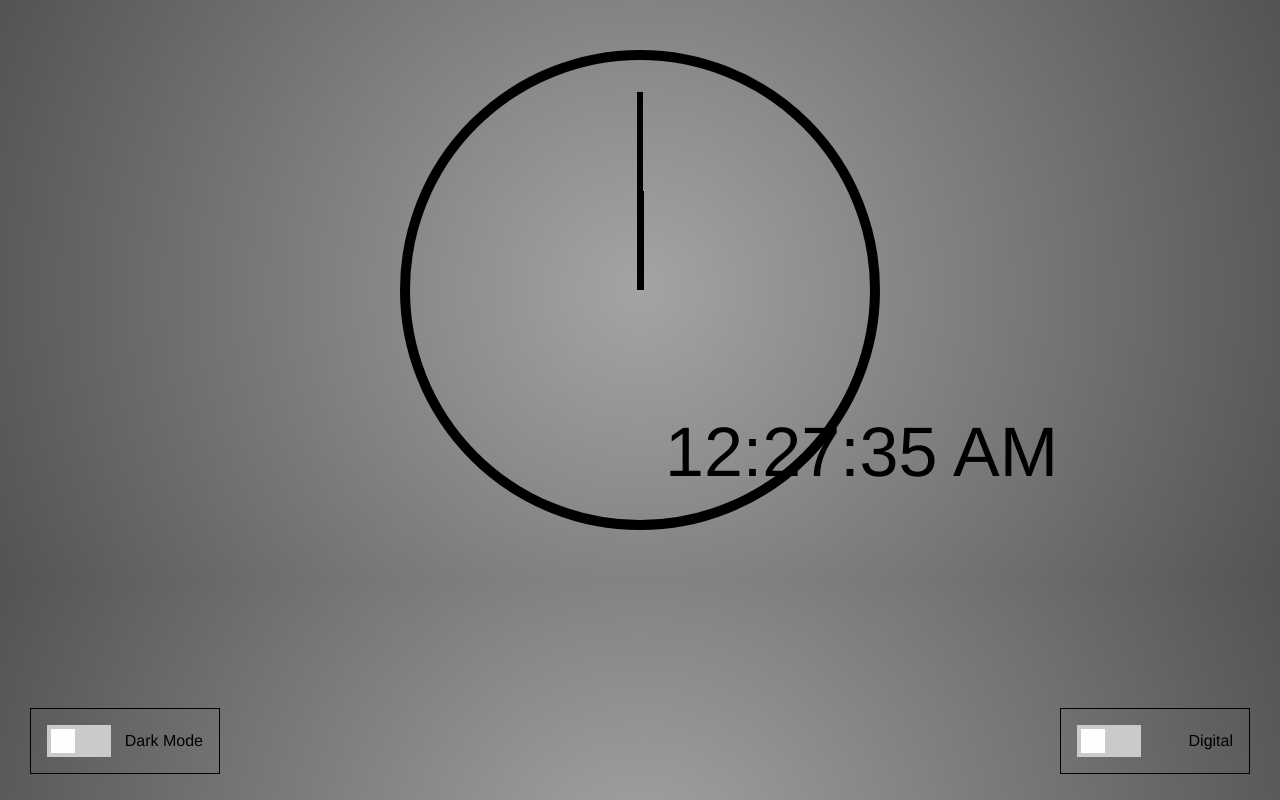
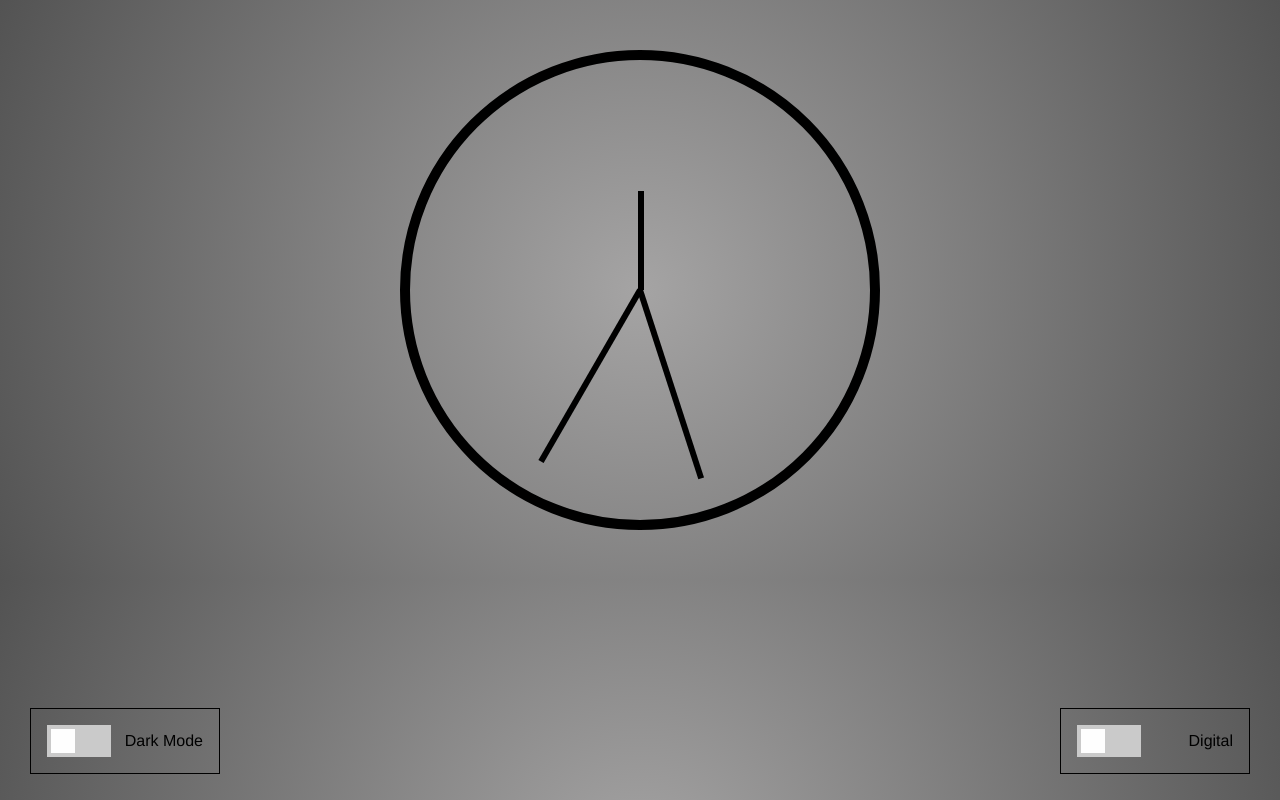
Before and after one commit to kylest0kes/clock, a plain HTML site: page index.html in a window 1280 px wide. Drawn offline with nearby package versions, Linux system fonts and the light colour scheme.

Commit message:
toggle functionality between digital and analog works

```diff
--- a/index.html
+++ b/index.html
@@ -10,16 +10,14 @@
 <body>
     <div class="container">
 
-        <div class="clock-box">
-            <div class="analog-clock">
-                <div class="clock-face">
-                  <div class="hand hour-hand"></div>
-                  <div class="hand min-hand"></div>
-                  <div class="hand second-hand"></div>
-                </div>
+        <div id="a-c" class="analog-clock">
+            <div class="clock-face">
+                <div class="hand hour-hand"></div>
+                <div class="hand min-hand"></div>
+                <div class="hand second-hand"></div>
             </div>
-            <div id="d-c" class="digital-clock"></div>
         </div>
+        <div id="d-c" class="digital-clock hide"></div>
 
         <!-- Toggle Boxes -->
         <div class="callout toggle-box " id="switch-toggle-all">
--- a/script.js
+++ b/script.js
@@ -19,7 +19,7 @@ function setAnalogTime() {
     secondHand.style.transform = `rotate(${secondsDegrees}deg)`;
 };
 
-// setInterval(setAnalogTime, 1000);
+setInterval(setAnalogTime, 1000);
 
 function setDigitalTime() {
     let now = new Date();
@@ -52,6 +52,14 @@ function setDigitalTime() {
 setDigitalTime();
 
 // TOGGLE FUNCTIONALITY
+const analogClock = document.querySelector('analog-clock');
+const digitalClock = document.querySelector('digital-clock');
+
 document.querySelector('.theme-toggle').addEventListener('click', () => {
     document.body.classList.toggle('dark');
 });
+
+document.querySelector('.clock-toggle').addEventListener('click', () => {
+    document.getElementById('d-c').classList.toggle('hide');
+    document.getElementById('a-c').classList.toggle('hide');
+});
--- a/style.css
+++ b/style.css
@@ -16,24 +16,20 @@ body.dark {
     background: var(--background-color);
 }
 
-
+.hide {
+    display: none;
+}
 
 /* DIGITAL CLOCK */
 .digital-clock {
-    position: absolute;
-    top: 50%;
-    left: 50%;
-    color: black;
+    color: var(--hand-color);
     font-size: 70px;
-    border: 2px solid dashed;
-    margin-left: 20px;
-    transform: translateX(-50%), translateY(-50%);
     padding: 0px 5px 0px 5px;
+    text-align: center;
 }
 
 /* ANALOG CLOCK */
 .analog-clock {
-    /* display: none; */
     width: 30rem;
     height: 30rem;
     border: var(--clock-border);
@@ -47,7 +43,7 @@ body.dark {
     position: relative;
     width: 100%;
     height: 100%;
-    transform: translateY(-3px); /* account for the height of the clock hands */
+    transform: translateY(-3px);
 }
 
 .hand {
```
